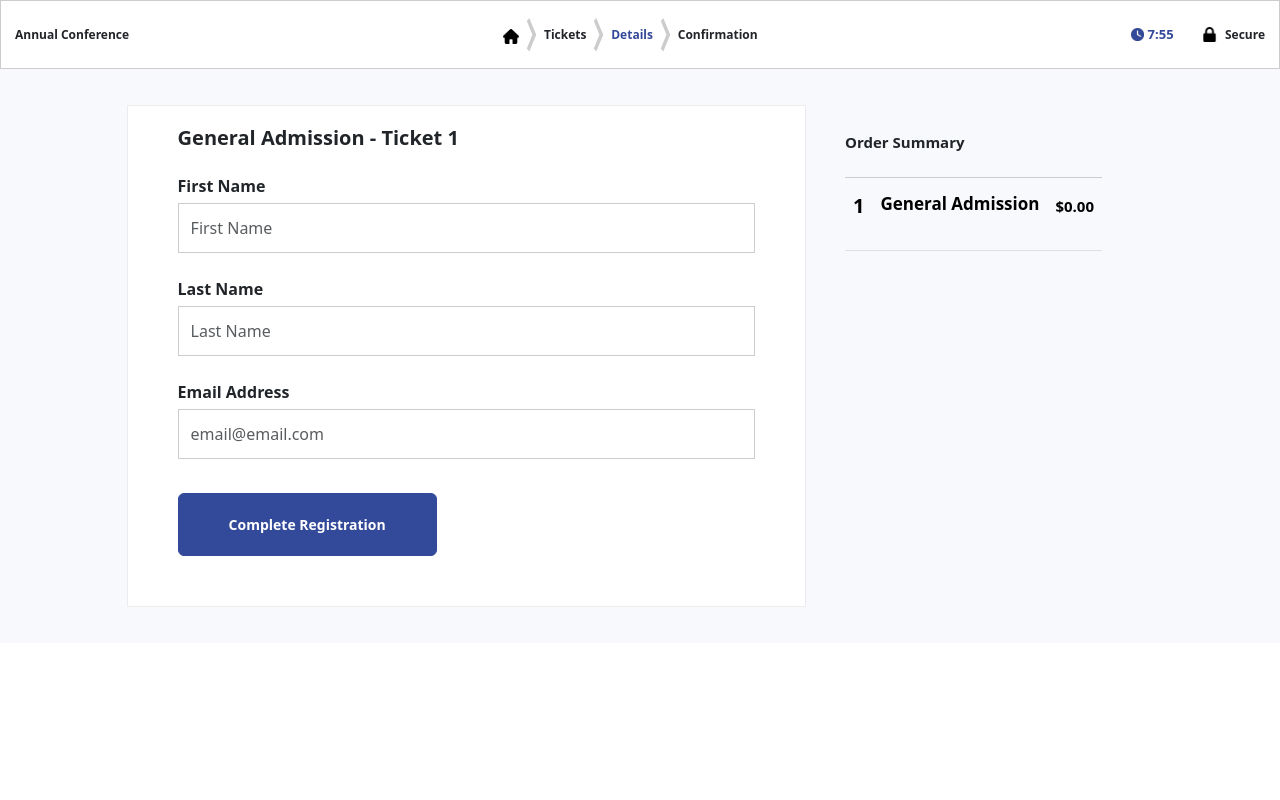
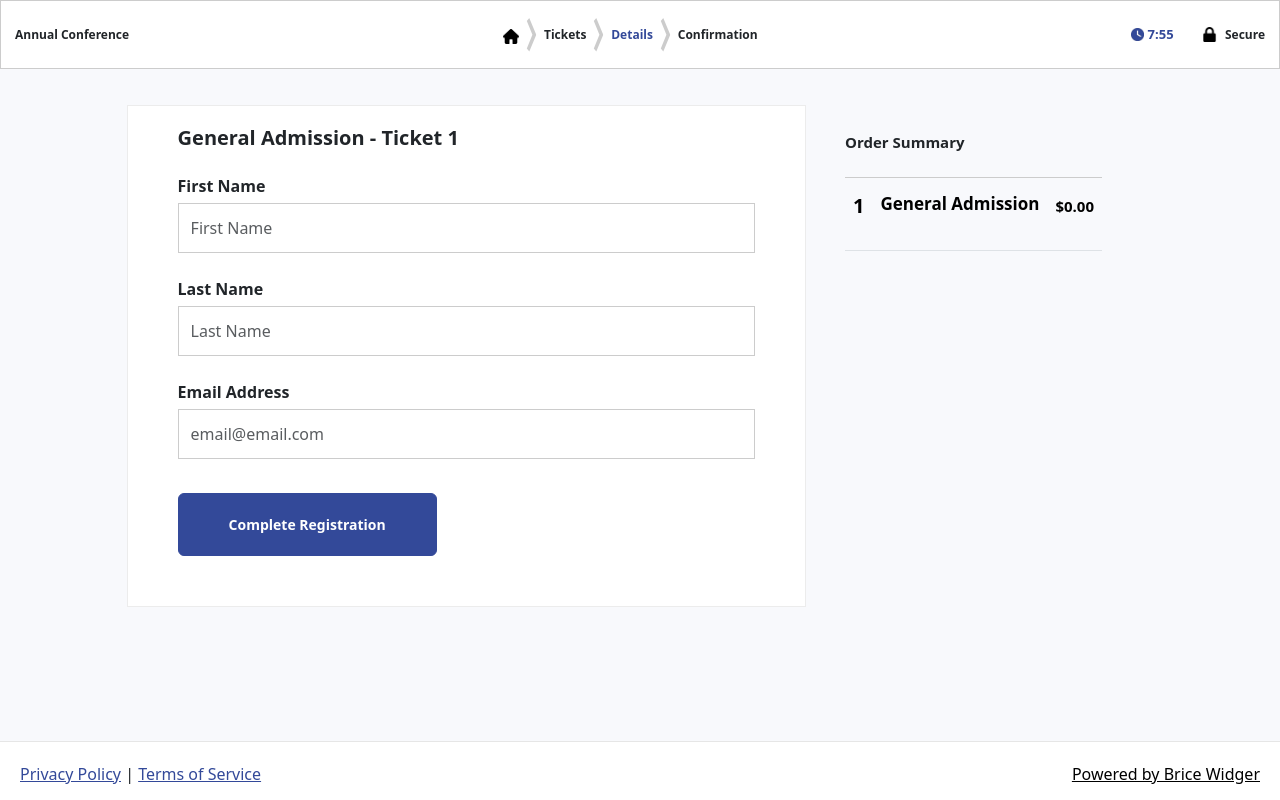
Before and after one commit to BriceWidger/event-planner, a React (Create React App) app: page /details in a window 1280 px wide. Built offline with nearby package versions, Linux system fonts and the light colour scheme.

Commit message:
modified:   src/components/detailspage/DetailsPage.css modified:   src/components/detailspage/DetailsPage.jsx modified:   src/components/ticketspage/SelectTickets.jsx

```diff
--- a/src/components/detailspage/DetailsPage.css
+++ b/src/components/detailspage/DetailsPage.css
@@ -22,3 +22,7 @@
     width: 100% !important;
   }
 }
+
+.footer-container {
+  margin-top: auto;
+}
--- a/src/components/detailspage/DetailsPage.jsx
+++ b/src/components/detailspage/DetailsPage.jsx
@@ -3,7 +3,8 @@ import CheckoutHeader from "../checkOutHeader/CheckoutHeader";
 import DetailsForm from "./DetailsForm";
 import DetailsOrderSummary from "./DetailsOrderSummary";
 import DetailsOrderSummaryDropdown from "./DetailsOrderSummaryDropdown";
-import "bootstrap-icons/font/bootstrap-icons.css";
+import FooterTwo from "../homepage/footer/FooterTwo";
+import "./DetailsPage.css";
 
 const DetailsPage = () => {
   const [showDropdown, setShowDropdown] = useState(false);
@@ -26,6 +27,7 @@ const DetailsPage = () => {
     <div
       style={{
         backgroundColor: "#f8f9fc",
+        minHeight: "100vh",
         display: "flex",
         flexDirection: "column",
       }}
@@ -59,7 +61,7 @@ const DetailsPage = () => {
             onClick={handleIconClick}
           >
             <i
-              class="bi bi-cart"
+              className="bi bi-cart"
               style={{
                 color: "#334999",
                 marginRight: "5px",
@@ -78,7 +80,7 @@ const DetailsPage = () => {
               Show Order Summary
             </span>
             <i
-              class="bi bi-chevron-down"
+              className="bi bi-chevron-down"
               style={{
                 marginLeft: "5px",
                 fontSize: "11px",
@@ -114,6 +116,7 @@ const DetailsPage = () => {
           padding: "36px 20px",
           display: "flex",
           flexDirection: "column",
+          flex: "1",
         }}
       >
         <div className="checkout-container clearfix">
@@ -123,6 +126,7 @@ const DetailsPage = () => {
           </div>
         </div>
       </div>
+      <FooterTwo />
     </div>
   );
 };
--- a/src/components/ticketspage/SelectTickets.jsx
+++ b/src/components/ticketspage/SelectTickets.jsx
@@ -25,7 +25,7 @@ const SelectTickets = () => {
         padding: "0 15px",
         margin: "30px auto 0",
         position: "relative",
-        flex: "1", // Allow the container to grow and fill available space
+        flex: "1",
       }}
     >
       <div
```
